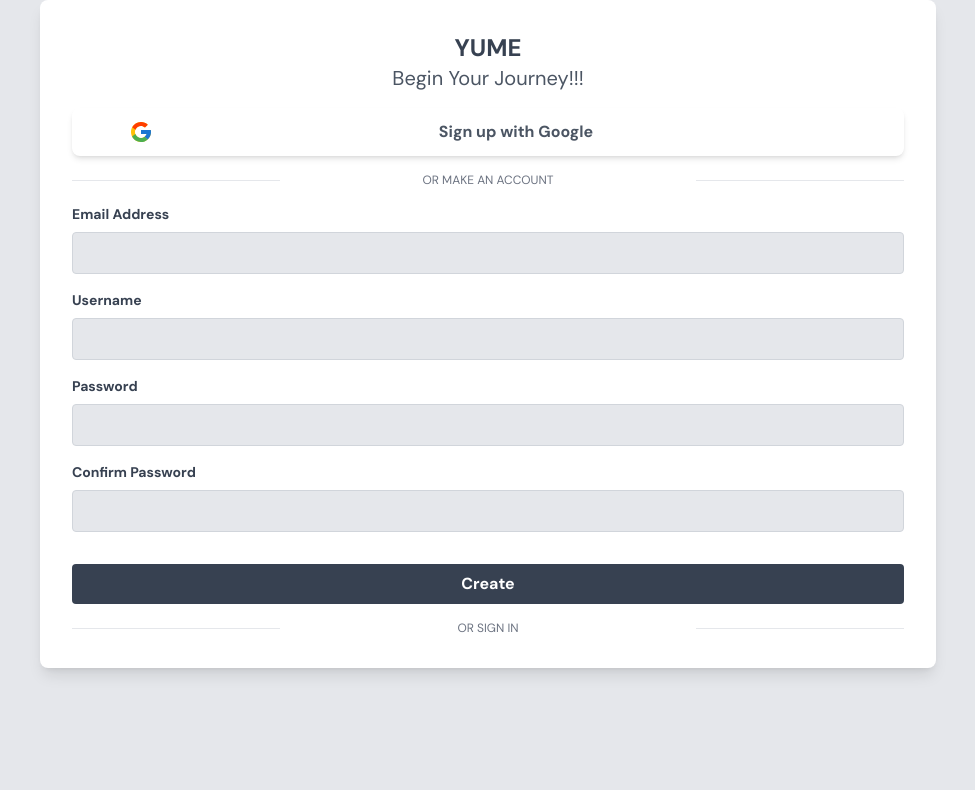
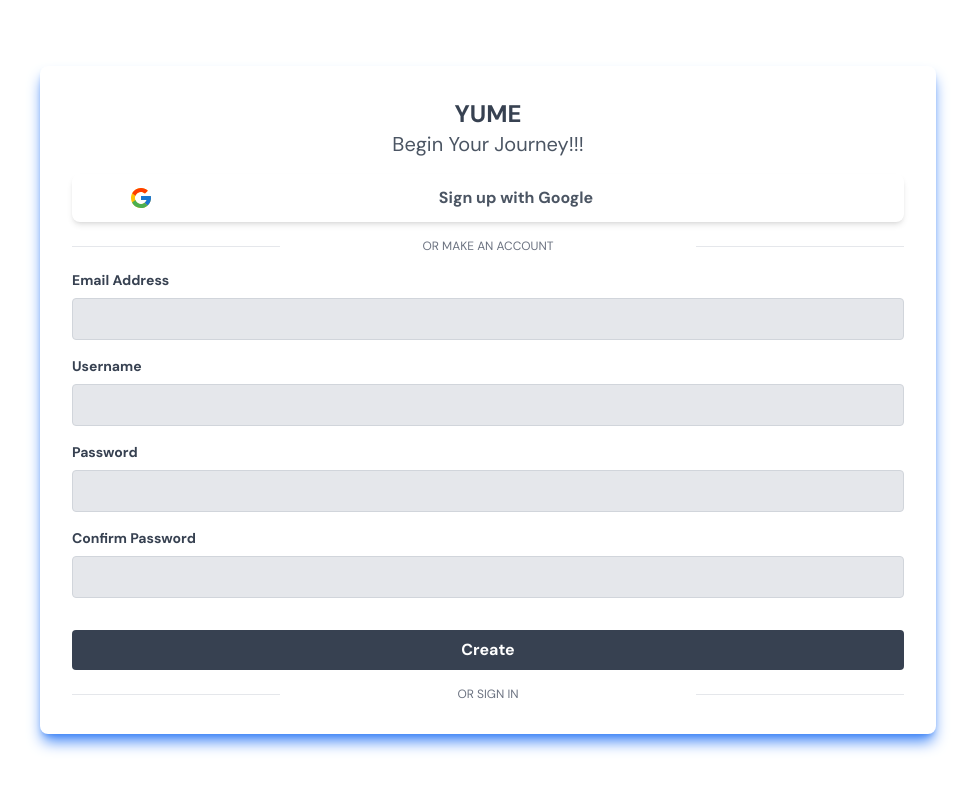
Before and after one commit to Electric-Dragon/yume-website, a website: page html/signup.html in a window 1280 px wide. Shown: the whole page, without its empty margins (152-1127 px from the left). Drawn offline with Linux system fonts and the light colour scheme.

Commit message:
enhanced signup

```diff
--- a/html/signup.html
+++ b/html/signup.html
@@ -12,8 +12,8 @@
     <title>Sign Up</title>
 </head>
 <body>
-    <div class="bg-gray-200 h-screen">
-        <div class="flex bg-white rounded-lg shadow-lg overflow-hidden mx-auto max-w-fit lg:max-w-4xl ">
+    <div class="bg-white-200 h-screen flex items-center justify-center">
+        <div class="flex bg-white rounded-lg shadow-lg overflow-hidden max-w-fit lg:max-w-4xl flex-auto shadow-blue-500 ">
               <div class="w-full p-8 ">
                   <h2 class="text-2xl font-semibold text-gray-700 text-center">YUME</h2>
                   <p class="text-xl text-gray-600 text-center">Begin Your Journey!!!</p>
```
Also changed, not shown: html/form.html (+1 -1 lines), public/css/output.css.
